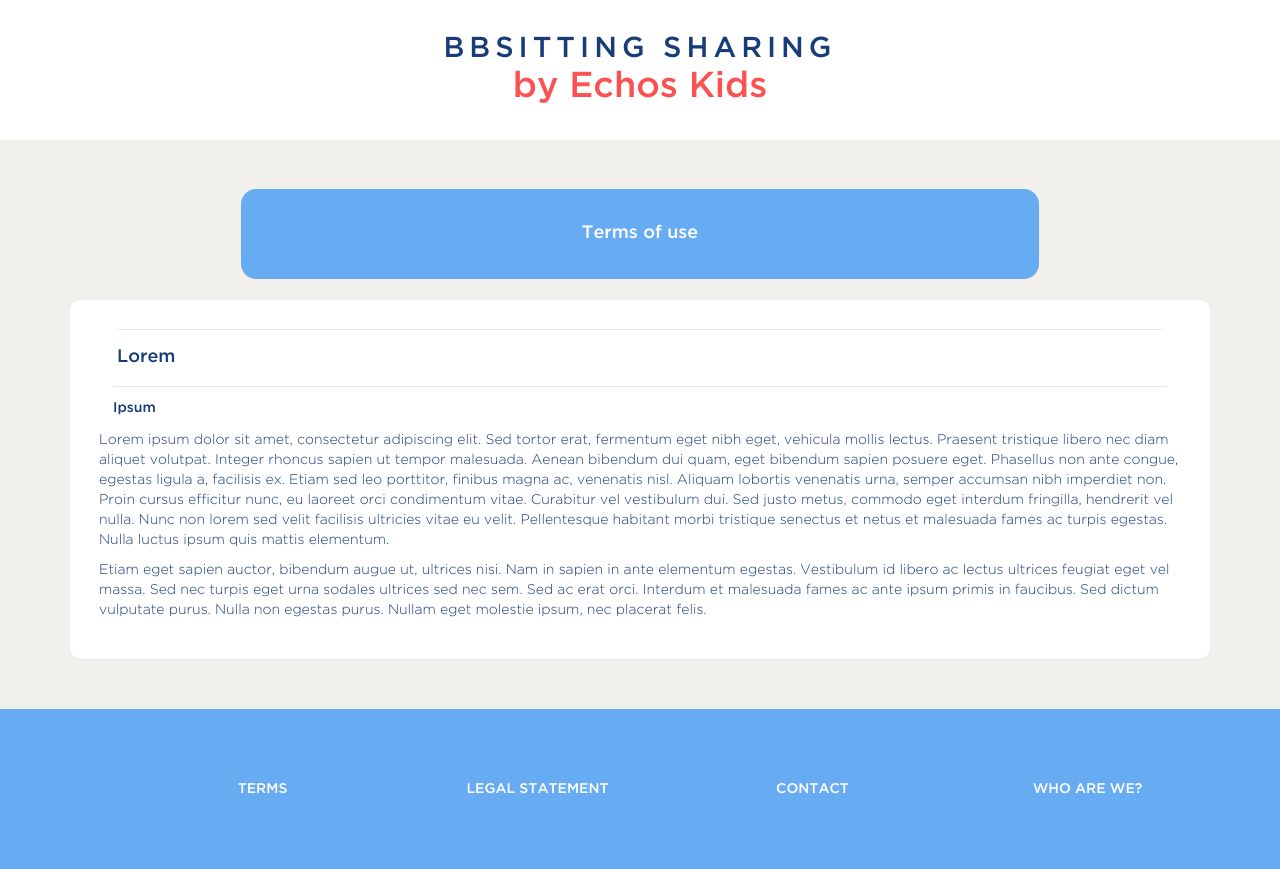
After one commit to Open-Initiative/bbsittingsharing, a Django app: page /terms in a window 1280 px wide. The commit adds this page. Run offline with Django 3.2, Linux system fonts and the light colour scheme; parts of the project's set-up code (start-up, migrations or seed data) failed here and were passed over; some libraries are stand-ins or nearby versions.

Commit message:
feature: contact, terms, and legal pages

```diff
--- a/bbsittingsharing/static/css/bbsittingsharing.css
+++ b/bbsittingsharing/static/css/bbsittingsharing.css
@@ -116,7 +116,7 @@ footer a {
     border-bottom: solid #cc3636;
     color: white;
 }
-.panel p {
+.profile p {
     margin: 2em;
     padding: 1em 0;
     border-top: solid #E8E8E8 1px;
@@ -139,9 +139,23 @@ footer a {
     margin-left: auto;
     margin-right: auto;
 }
+.terms h4, .terms h5 {
+    border-top: solid #E8E8E8 1px;
+    padding: 1em 0;
+    margin: 0 1em;
+}
+.terms p {
+    font-weight: lighter;
+}
 
 table.date-search-results td {
     padding: 1em;
+}
+.search-result-selected {
+    color: #fc5151;
+}
+.search-result-selected .search-result a {
+    color: #fc5151;
 }
 td.search-result {
     border: 2px solid #f2f0ed;
--- a/bbsittingsharing/templates/base.html
+++ b/bbsittingsharing/templates/base.html
@@ -42,9 +42,9 @@
         <footer>
             <nav class="container">
                 <ul>
-                    <li class="col-md-3"><a href="">{% trans "Terms" %}</a></li>
-                    <li class="col-md-3"><a href="">{% trans "Legal statement" %}</a></li>
-                    <li class="col-md-3"><a href="">{% trans "Contact" %}</a></li>
+                    <li class="col-md-3"><a href="{% url 'terms' %}">{% trans "Terms" %}</a></li>
+                    <li class="col-md-3"><a href="{% url 'legal' %}">{% trans "Legal statement" %}</a></li>
+                    <li class="col-md-3"><a href="{% url 'contact' %}">{% trans "Contact" %}</a></li>
                     <li class="col-md-3"><a href="{% url 'info' %}">{% trans "Who are we?" %}</a></li>
                 </ul>
             </nav>
--- a/bbsittingsharing/templates/bbsittingsharing/bbsitting_search.html
+++ b/bbsittingsharing/templates/bbsittingsharing/bbsitting_search.html
@@ -6,7 +6,7 @@
 <div class="panel">
     <table class="date-search-results">
     {%for bbsitting in bbsitting_list %}
-        <tr{% if bbsitting = selected_bbsitting %}class="search-result-selected"{% endif %}>
+        <tr{% if bbsitting = selected_bbsitting %} class="search-result-selected"{% endif %}>
             <td>
                 {% trans "On" %} {{bbsitting.date}}
             </td>
--- a/bbsittingsharing/templates/bbsittingsharing/parent_detail.html
+++ b/bbsittingsharing/templates/bbsittingsharing/parent_detail.html
@@ -18,7 +18,7 @@
 </div>
 {% endif %}
 
-<div class="col-sm-7 panel panel-margin">
+<div class="col-sm-7 panel panel-margin profile">
     <h3>{{profile.get_full_name}}</h3>
     <p>{{profile.phone|default:_("No phone number provided")}}</p>
     <p><span class="number">{{profile.kidsnb|default:0}}</span> {% trans "kids" %}</p>
--- /dev/null
+++ b/bbsittingsharing/templates/terms.html
@@ -0,0 +1,16 @@
+{% extends 'base.html' %}
+{% load i18n %}
+{% load staticfiles %}
+
+{% block content %}
+<div id="pagetitle">
+    <h4>{% trans "Terms of use" %}</h4>
+</div>
+<div class="panel terms">
+    <h4>Lorem</h4>
+    <h5>Ipsum</h5>
+     <p>Lorem ipsum dolor sit amet, consectetur adipiscing elit. Sed tortor erat, fermentum eget nibh eget, vehicula mollis lectus. Praesent tristique libero nec diam aliquet volutpat. Integer rhoncus sapien ut tempor malesuada. Aenean bibendum dui quam, eget bibendum sapien posuere eget. Phasellus non ante congue, egestas ligula a, facilisis ex. Etiam sed leo porttitor, finibus magna ac, venenatis nisl. Aliquam lobortis venenatis urna, semper accumsan nibh imperdiet non. Proin cursus efficitur nunc, eu laoreet orci condimentum vitae. Curabitur vel vestibulum dui. Sed justo metus, commodo eget interdum fringilla, hendrerit vel nulla. Nunc non lorem sed velit facilisis ultricies vitae eu velit. Pellentesque habitant morbi tristique senectus et netus et malesuada fames ac turpis egestas. Nulla luctus ipsum quis mattis elementum.</p>
+
+    <p>Etiam eget sapien auctor, bibendum augue ut, ultrices nisi. Nam in sapien in ante elementum egestas. Vestibulum id libero ac lectus ultrices feugiat eget vel massa. Sed nec turpis eget urna sodales ultrices sed nec sem. Sed ac erat orci. Interdum et malesuada fames ac ante ipsum primis in faucibus. Sed dictum vulputate purus. Nulla non egestas purus. Nullam eget molestie ipsum, nec placerat felis.</p>
+</div>
+{% endblock %}
--- a/bbsittingsharing/urls.py
+++ b/bbsittingsharing/urls.py
@@ -3,7 +3,7 @@ from django.conf.urls import patterns, include, url
 from django.contrib.auth.decorators import login_required
 from django.views import generic
 from models import BBSitting, Parent
-from forms import UpdateProfileForm
+from forms import UpdateProfileForm, ContactForm
 from views import *
 
 from django.contrib import admin
@@ -11,7 +11,6 @@ admin.autodiscover()
 
 urlpatterns = patterns('',
     url(r'^$', generic.TemplateView.as_view(template_name="index.html"), name="index"),
-    url(r'^info$', generic.TemplateView.as_view(template_name="info.html"), name="info"),
     url(r'^new$', login_required(CreateView.as_view(model=BBSitting)), name="new"),
     url(r'^search/(?P<pk>\d+)$', SearchView.as_view(), name="detail"),
     url(r'^agenda$', login_required(generic.ListView.as_view(model=BBSitting)), name="agenda"),
@@ -23,6 +22,10 @@ urlpatterns = patterns('',
     url(r'^users/(?P<slug>\w+)/edit$', login_required(generic.UpdateView.as_view(model=Parent, slug_field='username', form_class=UpdateProfileForm)), name="profile_edit"),
     url(r'^register/$', RegisterView.as_view(), name='registration_register'),
     url(r'^accounts/', include('registration.backends.default.urls')),
+    url(r'^info$', generic.TemplateView.as_view(template_name="info.html"), name="info"),
+    url(r'^terms$', generic.TemplateView.as_view(template_name="terms.html"), name="terms"),
+    url(r'^legal$', generic.TemplateView.as_view(template_name="legal.html"), name="legal"),
+    url(r'^contact$', generic.FormView.as_view(form_class=ContactForm, template_name="contact.html"), name="contact"),
     url(r'^admin/', include(admin.site.urls)),
 )
 
```
Also changed, not shown: bbsittingsharing/forms.py (+7 -0 lines), bbsittingsharing/templates/contact.html (added, +17 -0 lines), bbsittingsharing/templates/legal.html (added, +12 -0 lines).
